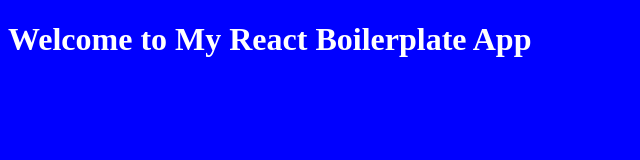
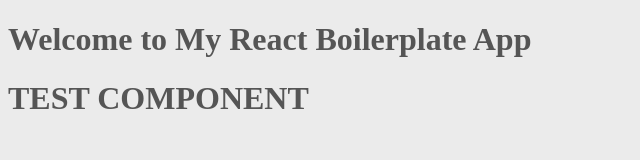
Before and after one commit to johannesholgergreve/my-react-boilerplate, a React app: page / in a window 1280 px wide. Shown: the whole page, without its empty margins (0-640 px from the left). Built offline with nearby package versions, Linux system fonts and the light colour scheme.

Commit message:
Added variables.scss and rename test component

```diff
--- a/src/components/App.js
+++ b/src/components/App.js
@@ -1,10 +1,12 @@
 import React, { Component } from 'react'
+import TestComponent from '../components/TestComponent/index'
 
 class App extends Component {
     render() {
         return (
             <div>
                 <h1>Welcome to My React Boilerplate App</h1>
+                <TestComponent/>
             </div>
         )
     }
--- /dev/null
+++ b/src/components/TestComponent/index.js
@@ -0,0 +1,14 @@
+import React, { Component } from 'react'
+import './style.scss'
+
+class TestComponent extends Component {
+    render() {
+        return (
+            <div className="test-component">
+                <h1>TEST COMPONENT</h1>
+            </div>
+        )
+    }
+}
+
+export default TestComponent
--- /dev/null
+++ b/src/components/TestComponent/style.scss
@@ -0,0 +1,5 @@
+@import '../../styles/variables.scss';
+
+.test-component {
+    color: $test-font-color;
+}
--- a/src/styles/style.scss
+++ b/src/styles/style.scss
@@ -1,4 +1,6 @@
+@import 'variables.scss';
+
 body {
-    color: #ffffff;
-    background-color: blue;
+    color: $test-font-color;
+    background-color: $brand-color;
 }
--- /dev/null
+++ b/src/styles/variables.scss
@@ -0,0 +1,2 @@
+$brand-color: #ebebeb;
+$test-font-color: #555555;
```
